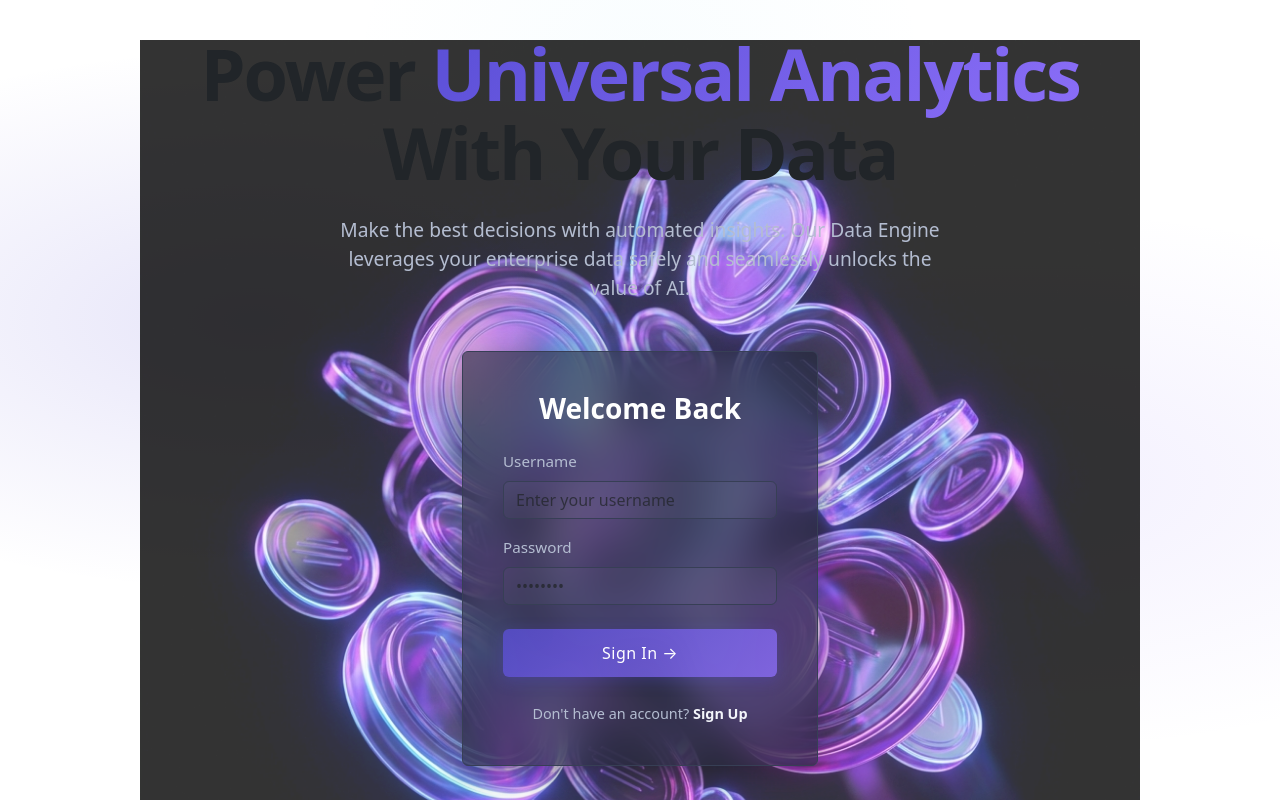
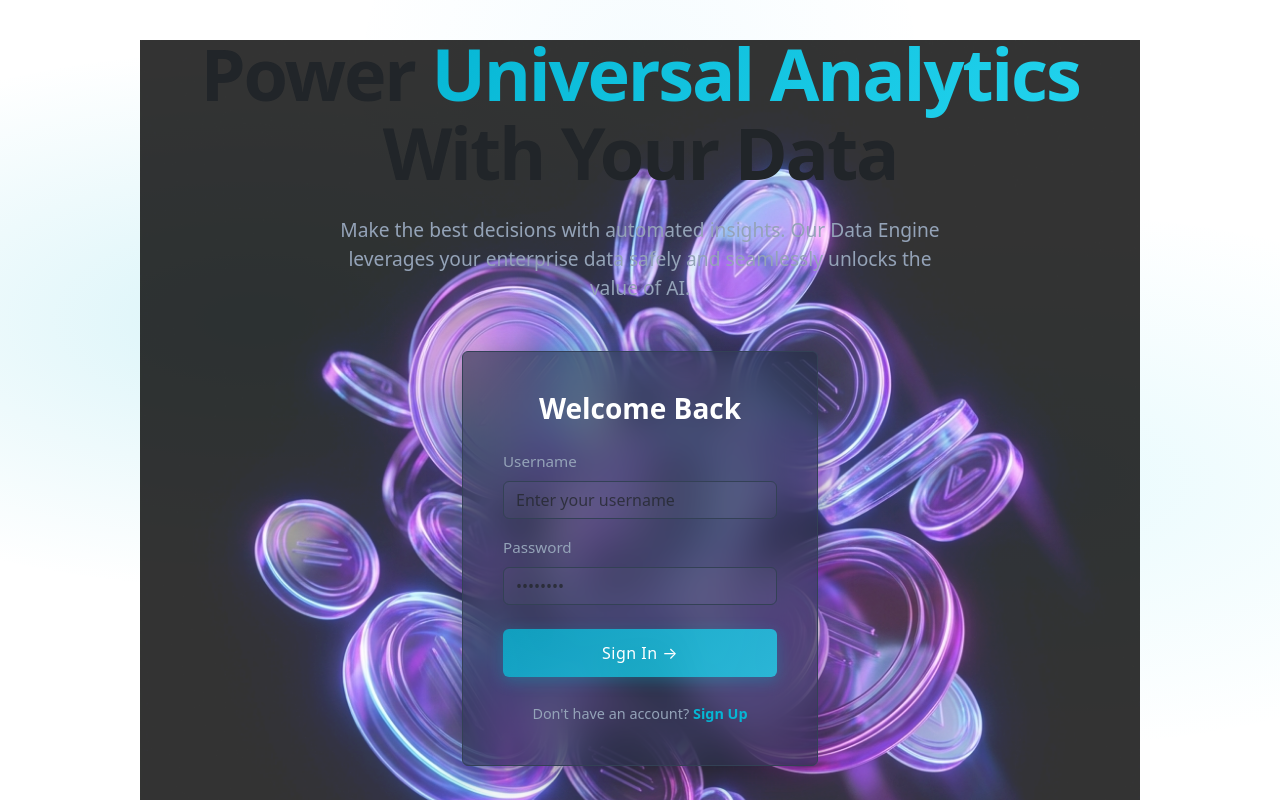
Before and after one commit to Karanthej/Data-Analysis-Dashboard, a React (Vite) app in the folder frontend/: page /login in a window 1280 px wide. Built offline with nearby package versions, Linux system fonts and the light colour scheme; no server answers.

Commit message:
Update login page and global color palette to Deep Midnight Blue and Electric Cyan theme

```diff
--- a/frontend/src/Login.jsx
+++ b/frontend/src/Login.jsx
@@ -103,10 +103,10 @@ export default function Login({ setUser }) {
 
         <Row className="justify-content-center">
           <Col md={5} lg={4}>
-            <Card className="glass-card p-4" style={{ background: 'rgba(5, 5, 5, 0.7) !important' }}>
+            <Card className="glass-card p-4">
               <Card.Body>
                 <div className="text-center mb-4">
-                  <h3 style={{ fontWeight: 700, color: 'white' }}>
+                  <h3 style={{ fontWeight: 700, color: 'var(--text-primary)' }}>
                     {isLogin ? 'Welcome Back' : 'Create Account'}
                   </h3>
                 </div>
@@ -132,7 +132,7 @@ export default function Login({ setUser }) {
                     {isLogin ? "Don't have an account? " : "Already have an account? "}
                   </span>
                   <span
-                    style={{ color: 'var(--accent-blue)', cursor: 'pointer', fontWeight: 600, fontSize: '0.9rem' }}
+                    style={{ color: 'var(--accent-primary)', cursor: 'pointer', fontWeight: 600, fontSize: '0.9rem' }}
                     onClick={() => { setIsLogin(!isLogin); setError(''); setSuccessMsg(''); }}
                   >
                     {isLogin ? 'Sign Up' : 'Log In'}
--- a/frontend/src/index.css
+++ b/frontend/src/index.css
@@ -2,20 +2,20 @@
 
 :root {
   /* Supporting Neutral Palette */
-  --bg-color: #15171F;
-  --card-bg: rgba(29, 34, 48, 0.6);
-  --card-bg-elevated: #262C3D;
-  --text-primary: #F3F5FA;
-  --text-secondary: #B4BDD1;
-  --text-disabled: #7B8499;
-  --border-color: #373F55;
-  --divider-color: #454F67;
+  --bg-color: #0F172A;
+  --card-bg: rgba(30, 41, 59, 0.6);
+  --card-bg-elevated: #1E293B;
+  --text-primary: #FFFFFF;
+  --text-secondary: #94A3B8;
+  --text-disabled: #64748B;
+  --border-color: #334155;
+  --divider-color: #475569;
 
   /* Brand Palette */
-  --brand-primary: #5A4FD6;
-  --brand-secondary: #8B6EF8;
-  --brand-tertiary: #7ED7F7;
-  --brand-accent: #D98AF7;
+  --brand-primary: #06B6D4;
+  --brand-secondary: #22D3EE;
+  --brand-tertiary: #38BDF8;
+  --brand-accent: #67E8F9;
 
   /* Semantic Colors */
   --semantic-success: #2FCB8F;
@@ -36,7 +36,7 @@
   /* UI specific */
   --accent-primary: var(--brand-primary);
   --accent-secondary: var(--brand-secondary);
-  --glow-border: rgba(90, 79, 214, 0.5);
+  --glow-border: rgba(6, 182, 212, 0.5);
 }
 
 body {
@@ -47,9 +47,9 @@ body {
   min-height: 100vh;
   /* Premium Aurora Mesh Background */
   background-image:
-    radial-gradient(ellipse at 20% 40%, rgba(90, 79, 214, 0.15), transparent 40%),
-    radial-gradient(ellipse at 80% 60%, rgba(139, 110, 248, 0.1), transparent 40%),
-    radial-gradient(circle at 50% 10%, rgba(126, 215, 247, 0.05), transparent 30%);
+    radial-gradient(ellipse at 20% 40%, rgba(6, 182, 212, 0.15), transparent 40%),
+    radial-gradient(ellipse at 80% 60%, rgba(34, 211, 238, 0.1), transparent 40%),
+    radial-gradient(circle at 50% 10%, rgba(56, 189, 248, 0.05), transparent 30%);
   background-attachment: fixed;
   background-size: cover;
 }
@@ -102,7 +102,7 @@ body {
 .glass-card:hover {
   transform: translateY(-8px);
   border-color: var(--glow-border) !important;
-  box-shadow: 0 15px 45px rgba(90, 79, 214, 0.15);
+  box-shadow: 0 15px 45px rgba(6, 182, 212, 0.15);
 }
 
 .glass-card .card-title {
@@ -141,7 +141,7 @@ body {
 }
 
 .form-control:focus, .form-select:focus {
-  box-shadow: 0 0 0 3px rgba(90, 79, 214, 0.25) !important;
+  box-shadow: 0 0 0 3px rgba(6, 182, 212, 0.25) !important;
   border-color: var(--accent-primary) !important;
   background-color: rgba(255, 255, 255, 0.06) !important;
 }
@@ -154,7 +154,7 @@ body {
 
 /* Glowing Buttons */
 .btn-primary {
-  background: linear-gradient(135deg, rgba(90, 79, 214, 0.8), rgba(139, 110, 248, 0.8)) !important;
+  background: linear-gradient(135deg, rgba(6, 182, 212, 0.8), rgba(34, 211, 238, 0.8)) !important;
   border: none !important;
   border-radius: 12px;
   color: #fff !important;
@@ -162,12 +162,12 @@ body {
   letter-spacing: 0.5px;
   padding: 0.7rem 1.8rem;
   transition: all 0.3s ease !important;
-  box-shadow: 0 4px 15px rgba(90, 79, 214, 0.3);
+  box-shadow: 0 4px 15px rgba(6, 182, 212, 0.3);
 }
 
 .btn-primary:hover {
-  background: linear-gradient(135deg, rgba(90, 79, 214, 1), rgba(139, 110, 248, 1)) !important;
-  box-shadow: 0 8px 25px rgba(90, 79, 214, 0.5);
+  background: linear-gradient(135deg, rgba(6, 182, 212, 1), rgba(34, 211, 238, 1)) !important;
+  box-shadow: 0 8px 25px rgba(6, 182, 212, 0.5);
   transform: translateY(-2px);
 }
 
@@ -178,8 +178,8 @@ body {
   border-radius: 12px;
 }
 .btn-outline-primary:hover {
-  background: rgba(90, 79, 214, 0.1) !important;
-  box-shadow: 0 0 15px rgba(90, 79, 214, 0.3);
+  background: rgba(6, 182, 212, 0.1) !important;
+  box-shadow: 0 0 15px rgba(6, 182, 212, 0.3);
 }
 
 /* Add table styles ... */
```
